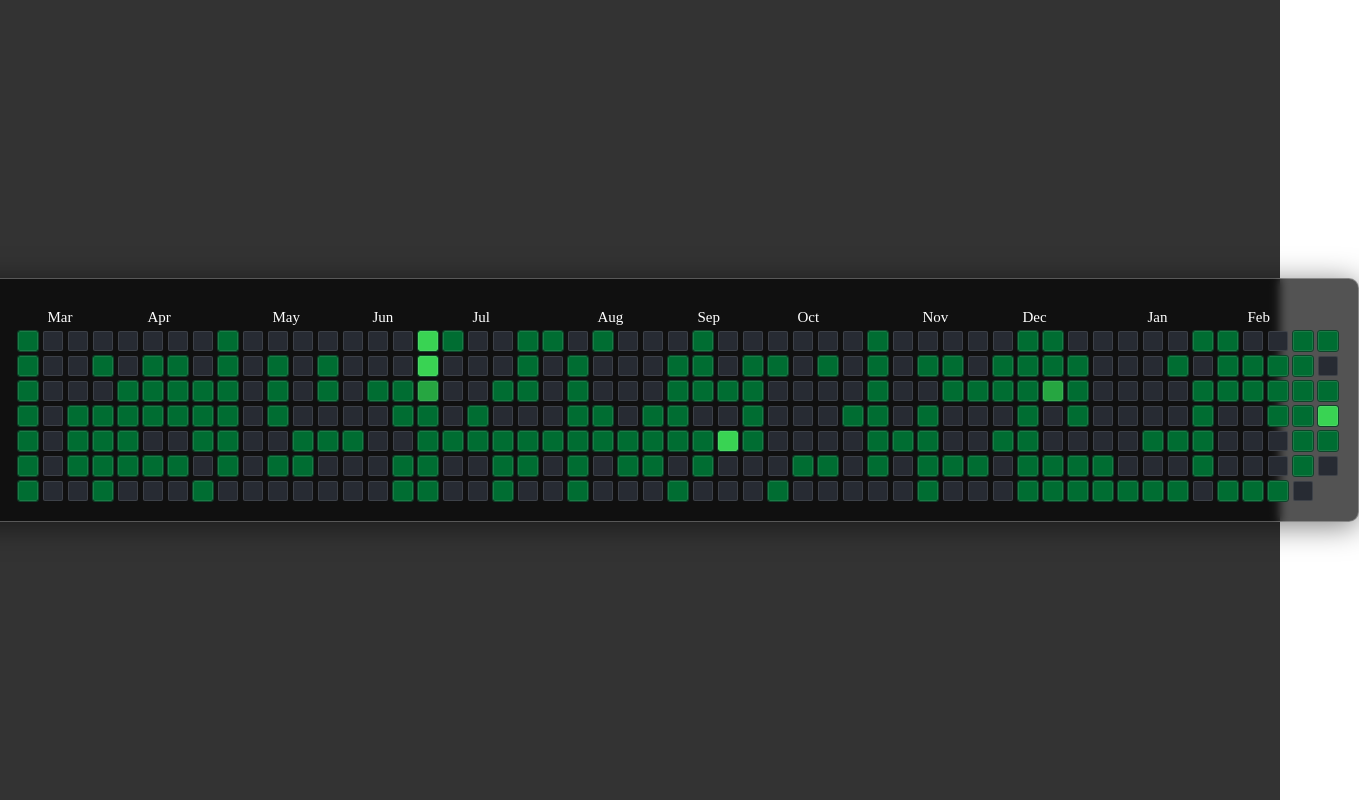
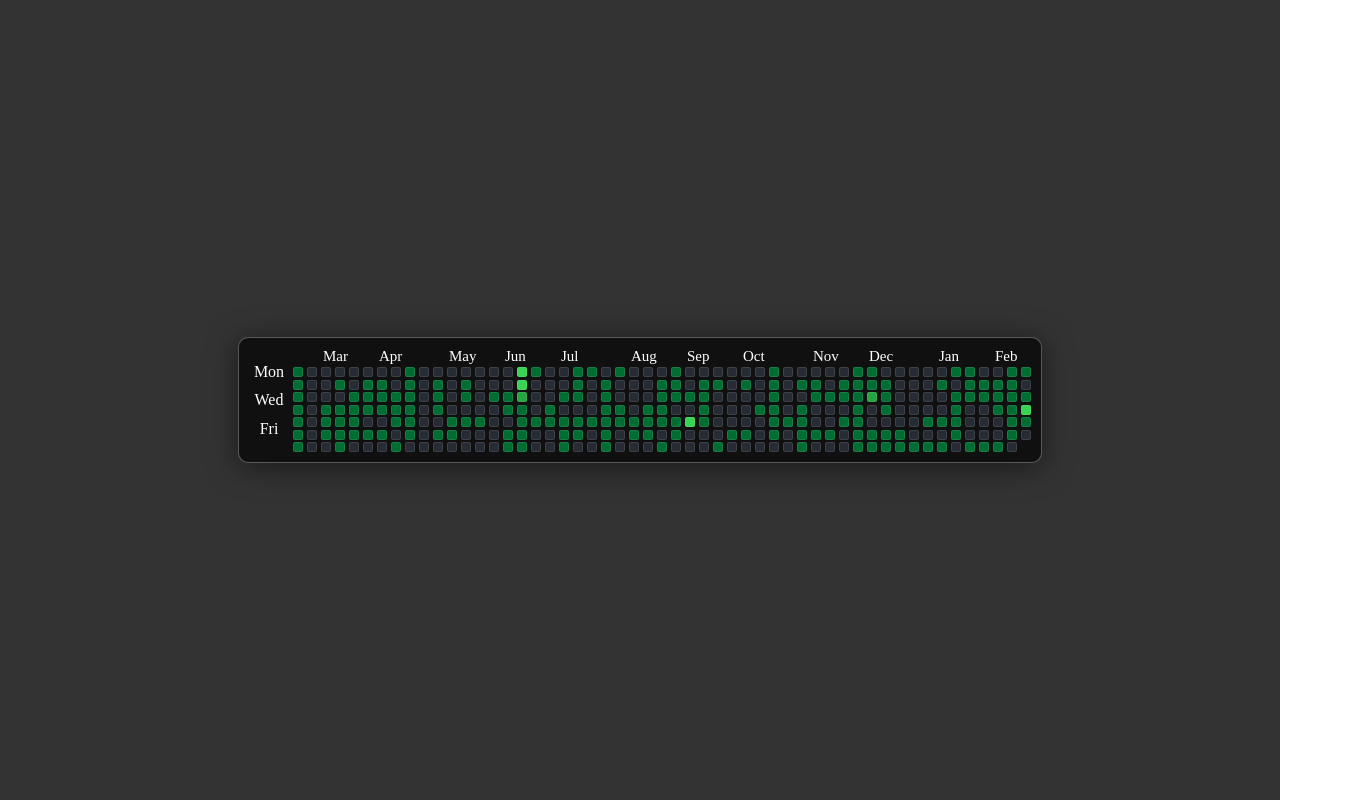
Before and after one commit to jcharo1/react-github-activity-calendar, a React (Create React App) app in the folder github-heatmap/: page / in a window 1280 px wide. Shown: the whole page, 1359 px wide, since content can reach past the window. Built offline with nearby package versions, Linux system fonts and the light colour scheme.

Commit message:
added label on hover

```diff
--- a/github-heatmap/src/Graph.js
+++ b/github-heatmap/src/Graph.js
@@ -2,7 +2,7 @@ import React from "react";
 
 import { useState } from "react";
 import "./Graph.scss";
-import { getColor, months, isFirstOfMonth } from "./functions.js";
+import { getColor, months, isFirstOfMonth, DayName } from "./functions.js";
 const testData = [
   {
     contributionDays: [
@@ -2128,8 +2128,9 @@ export default function Graph() {
       const dayCount = day.contributionCount;
       const dayDate = new Date(day.date);
       //   console.log(dayDate);
-
+      const formattedYear = dayDate.getFullYear();
       const formattedDay = dayDate.getDate();
+      const formattedDayName = dayDate.getDay();
       let month = dayDate.getMonth();
 
       if (isFirstOfMonth(formattedDay)) {
@@ -2144,8 +2145,12 @@ export default function Graph() {
       }
       return (
         <div className={`calender-day ${bgColorClass} ${bgOutline}`}>
-          {/* {formattedDay} */}
-          {/* <div class="calender-day__text"></div> */}
+          <div class="calender-day__text-container">
+            <div class="calender-day__text">
+              {dayCount}&#160;contributions on {DayName[formattedDayName]},
+              {months[month]} {formattedDay}, {formattedYear}
+            </div>
+          </div>
         </div>
       );
     });
--- a/github-heatmap/src/Graph.scss
+++ b/github-heatmap/src/Graph.scss
@@ -16,13 +16,6 @@ $bp-small: 37.5em; // 600px;
 
 
 
-*,
-*::before,
-*::after {
-    margin: 0;
-    padding: 0;
-    box-sizing: inherit;
-}
 
 html {
 
@@ -47,6 +40,14 @@ html {
 
 }
 
+
+*,
+*::before,
+*::after {
+    margin: 0;
+    padding: 0;
+    box-sizing: inherit;
+}
 
 
 
@@ -98,20 +99,32 @@ html {
 
     display: grid;
     grid-template-rows: [first-row-start]min-content [first-row-end second-row-start] min-content [second-row-end];
-    grid-template-columns: [first-col-start]6rem[first-col-end calender-start] repeat(53, 2rem) [calender-end];
-    column-gap: .5rem;
-    row-gap: .5rem;
+    grid-template-columns: [first-col-start]4rem[first-col-end calender-start] repeat(53, 1rem) [calender-end];
+    column-gap: 4px;
+    row-gap: 2px;
     border-radius: 1rem;
+
+    padding: 1rem 1rem 1rem 1rem;
+
+
+
+    @media only screen and (max-width: $bp-small) {
+        grid-template-columns: [first-col-start]4rem[first-col-end calender-start] repeat(53, 1rem) [calender-end];
+        column-gap: 4px;
+
+    }
+
+
+    // overflow: hidden;
+    // overflow-x: scroll;
+
     // background-color: black;
-    padding: 3rem 2rem 2rem 3rem;
-    // display:flex;
-    // min-width: 800px;
-    // min-height: 8px;
+
     background: rgba(0, 0, 0, 0.674);
     // border-radius: 16px;
     box-shadow: 0 4px 30px rgba(0, 0, 0, 0.5);
-    backdrop-filter: blur(5px);
-    -webkit-backdrop-filter: blur(5px);
+    // backdrop-filter: blur(5px);
+    // -webkit-backdrop-filter: blur(5px);
     border: 1px solid rgba(255, 255, 255, 0.3);
 
 }
@@ -140,10 +153,22 @@ html {
     grid-row: 2/-1;
 
     display: grid;
-    grid-template-columns: 20px;
-    grid-template-rows: [first-col-start]minmax(20px, min-content)[first-col-end] repeat(6, minmax(20px, min-content));
+    // grid-template-columns: 20px;
+    // grid-template-rows: [first-row-start]minmax(20px, min-content)[first-row-end] repeat(6, minmax(20px, min-content));
+    grid-template-columns: 10px;
+    grid-template-rows: [first-row-start]minmax(10px, min-content)[first-row-end] repeat(6, minmax(10px, min-content));
 
-    row-gap: 5px;
+    row-gap: 2.5px;
+
+
+
+
+    @media only screen and (max-width: $bp-small) {
+        grid-template-columns: 10px;
+        grid-template-rows: [first-row-start]minmax(10px, min-content)[first-row-end] repeat(6, minmax(10px, min-content));
+
+        row-gap: 2.5px;
+    }
 
 
     &__month {
@@ -183,34 +208,89 @@ div.remove-outline {
 }
 
 .calender-day {
+
     cursor: pointer;
     font-size: 4px;
     color: white;
     text-align: center;
     border-radius: 2px;
-    border: 1px solid currentColor;
+    // border: 1px solid currentColor;
     position: relative;
     opacity: 1;
-    outline: 1px solid $color-calendar-graph-day-L1;
-    transition: all .9s;
+
+    // outline: -.5px solid $color-calendar-graph-day-L1;
+
+    border: 1px solid rgba(255, 255, 255, 0.1);
+    transition: all 10s;
+    // z-index: 100;
 
     &:hover {
-        filter: brightness(1.5);
-        transform: scale(1.2);
+        transition: all 10s;
+    }
+
+    &:hover>&__text-container {
+        // width: 100%;
+        opacity: 1;
+        visibility: visible;
+        background-color: rgba(255, 255, 255, 0.9);
+        transform: translate(-49%, 0%)scaleY(1);
+
 
     }
+
+    &__text-container {
+        position: absolute;
+
+        // width: 0%;
+        line-height: .9;
+        // width: 200px;
+        padding: 2px 5px;
+        color: black;
+        height: 20px;
+        top: -20px;
+        left: 50%;
+        transform: translate(-49%, 100%) scaleY(0);
+        background-color: black;
+        font-size: 12px;
+        white-space: nowrap;
+        opacity: 0;
+        z-index: 2;
+        // outline: 5px inset $color-calendar-graph-day-L1;
+        visibility: hidden;
+        clip-path: polygon(0% 0%, 100% 0%, 100% 75%, 50% 75%, 49% 100%, 48% 75%, 0% 75%);
+        transition: all .5s;
+        // max-width: 1000px;
+        // display: flex;
+        // align-items: center;
+        // justify-content: center;
+        transform-origin: top;
+
+    }
+
+    &__text {
+        align-self: center;
+        // width: 200px;
+        // max-width: 1000px;
+        // height: 30px;
+        line-height: .9;
+
+        // z-index: 200000;
+        // opacity: 0;
+
+    }
+
+    &__label {}
 
 
 
 
-    // background: rgba(255, 255, 255, 0.2);
-    // border-radius: 16px;
-
-    // backdrop-filter: blur(5px);
-    // -webkit-backdrop-filter: blur(5px);
-    border: 1px solid rgba(255, 255, 255, 0.1);
 
 
+    // @media only screen and (max-width: $bp-small) {
+    //     grid-template-columns: 10px;
+    //     grid-template-rows: [first-row-start]minmax(10px, min-content)[first-row-end] repeat(6, minmax(10px, min-content));
 
+    //     row-gap: 2.5px;
+    // }
 
 }
--- a/github-heatmap/src/functions.js
+++ b/github-heatmap/src/functions.js
@@ -28,3 +28,13 @@ export const months = {
 export function isFirstOfMonth(date) {
   return date === 1;
 }
+
+export const DayName = {
+  0: "Monday",
+  1: "Tuesday",
+  2: "Wednesday",
+  3: "Thursday",
+  4: "Friday",
+  5: "Saturday",
+  6: "Sunday",
+};
```
